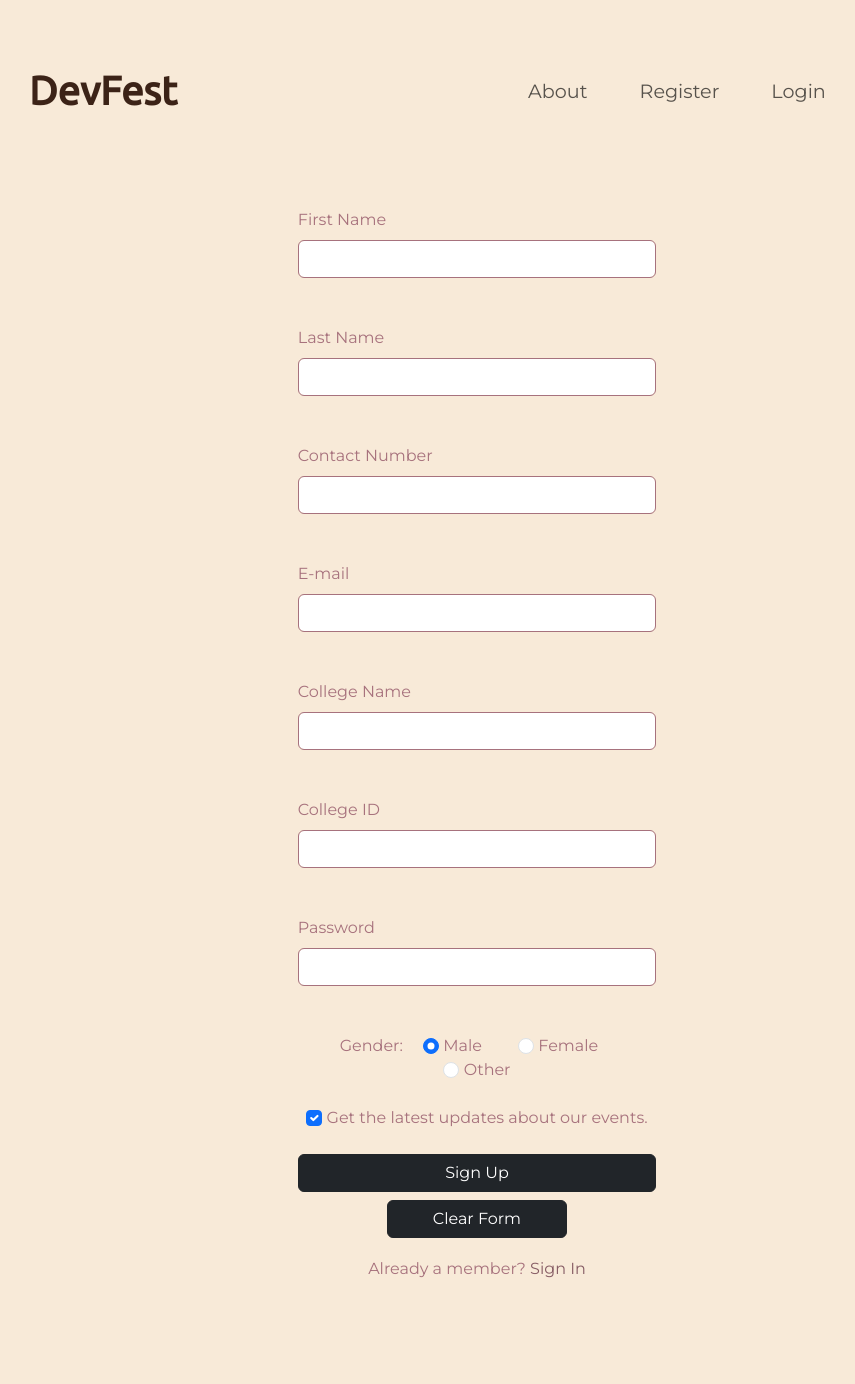
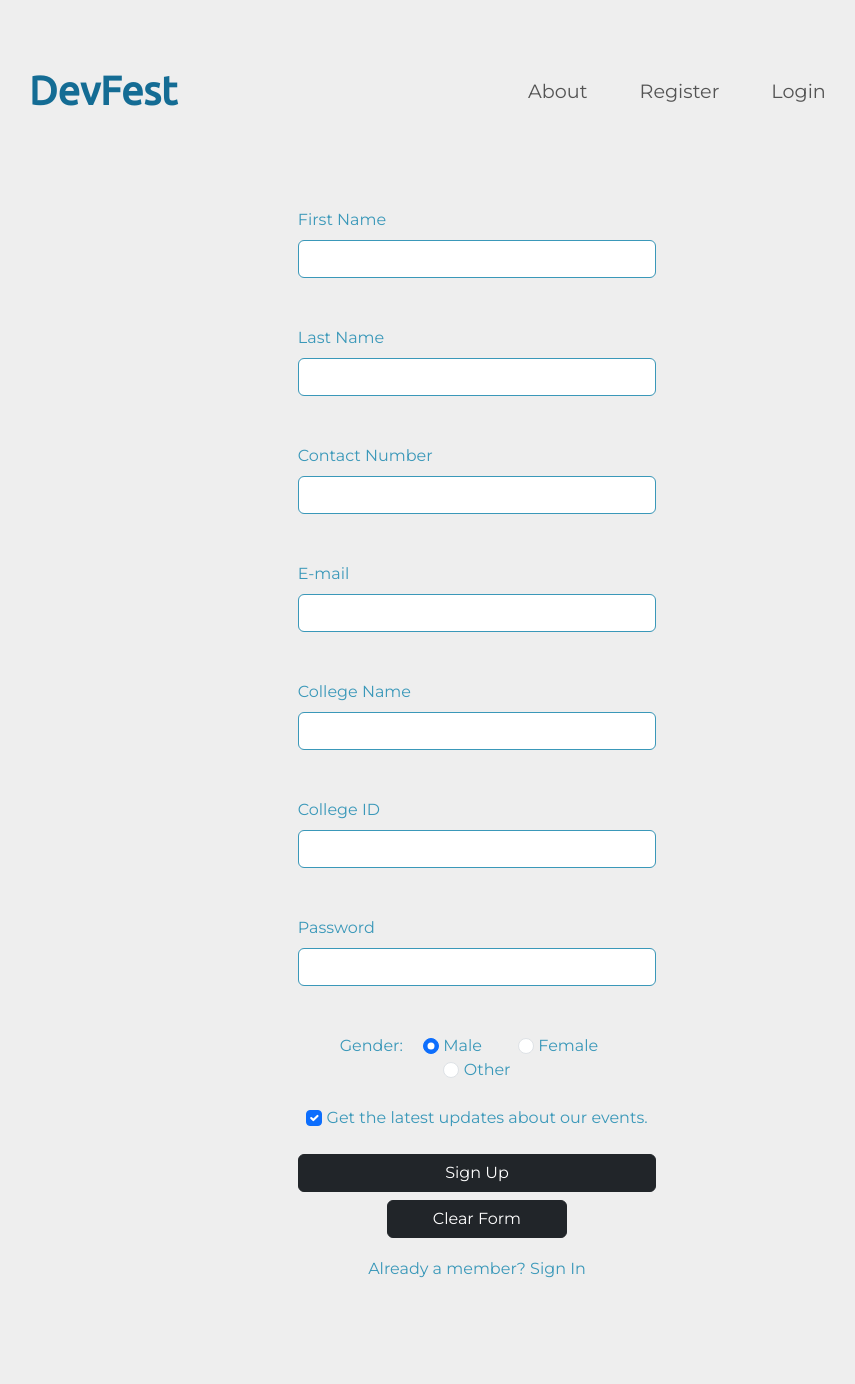
Before and after one commit to mustansirr/User-Login-and-Registration-Page-for-Technical-Events, a PHP site: page /register.php in a window 1280 px wide. Shown: the whole page, without its empty margins (163-1018 px from the left). Run offline with PHP 8.4, Linux system fonts and the light colour scheme.

Commit message:
style: change color scheme

```diff
--- a/css/register.css
+++ b/css/register.css
@@ -1,7 +1,7 @@
 
 body {
-    background-color: #F8EAD8;
-    color: #A7727D;
+    background-color: #EEEEEE;
+    color: #3A98B9;
     font-family: Montserrat, sans-serif;
 }
 
@@ -17,12 +17,12 @@ p {
 .navbar-brand {
     font-family: Ubuntu;
     font-size: 2.5rem;
-    color: #3C2317;
+    color: #146C94;
     font-weight: 900;
 }
 
 .navbar-brand:hover {
-    color: #3C2317;
+    color: #146C94;
 }
 
 .navbar {
@@ -59,12 +59,12 @@ p {
 }
 
 .form-control {
-    border-color: #A7727D;
+    border-color: #3A98B9;
 }
 
 .sign{
     text-decoration: none;
-    color: #865c64;
+    color: #3A98B9;
 }
 
 p {
```
Also changed, not shown: css/index.css (+4 -4 lines), css/login.css (+6 -6 lines).
